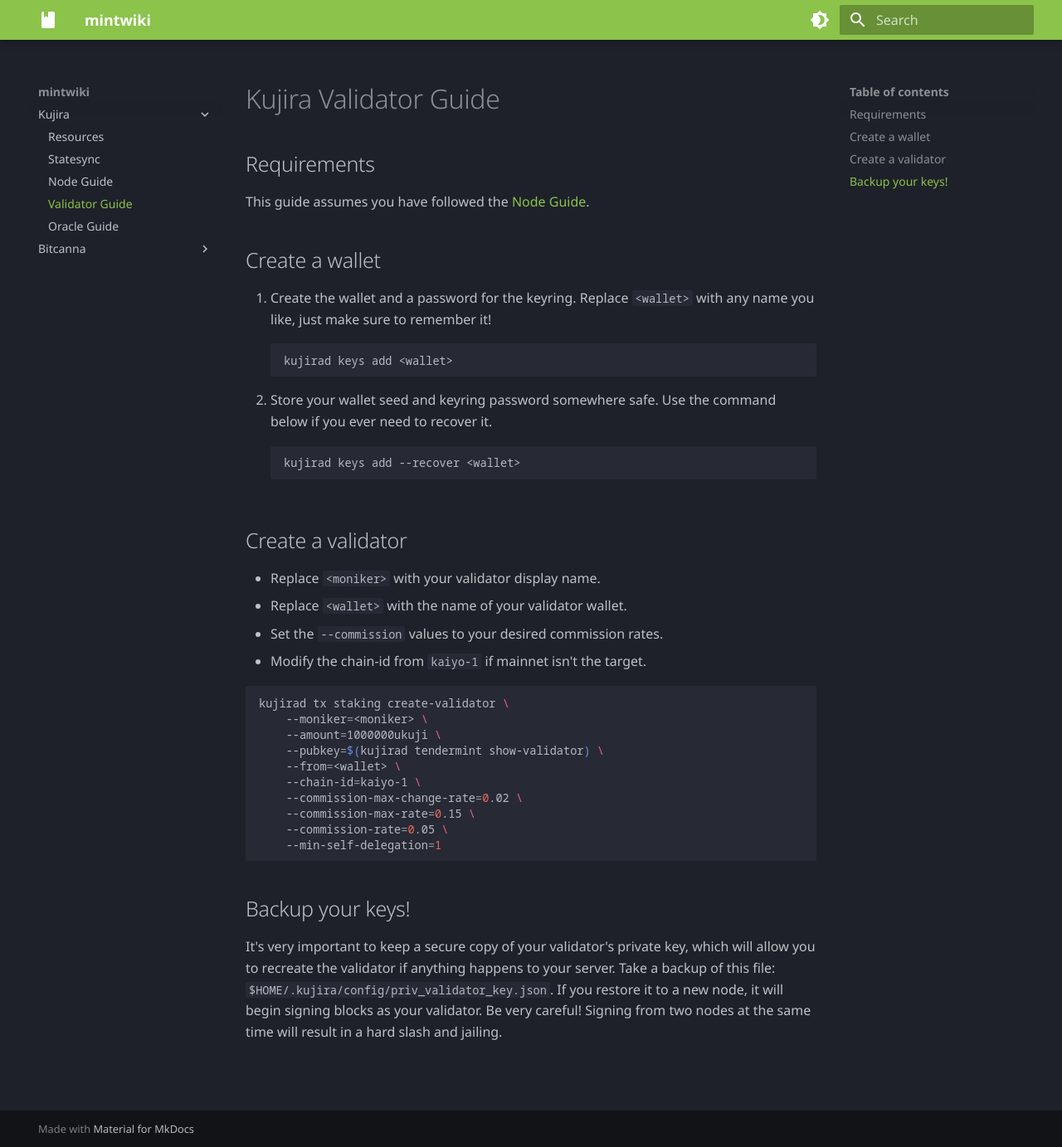
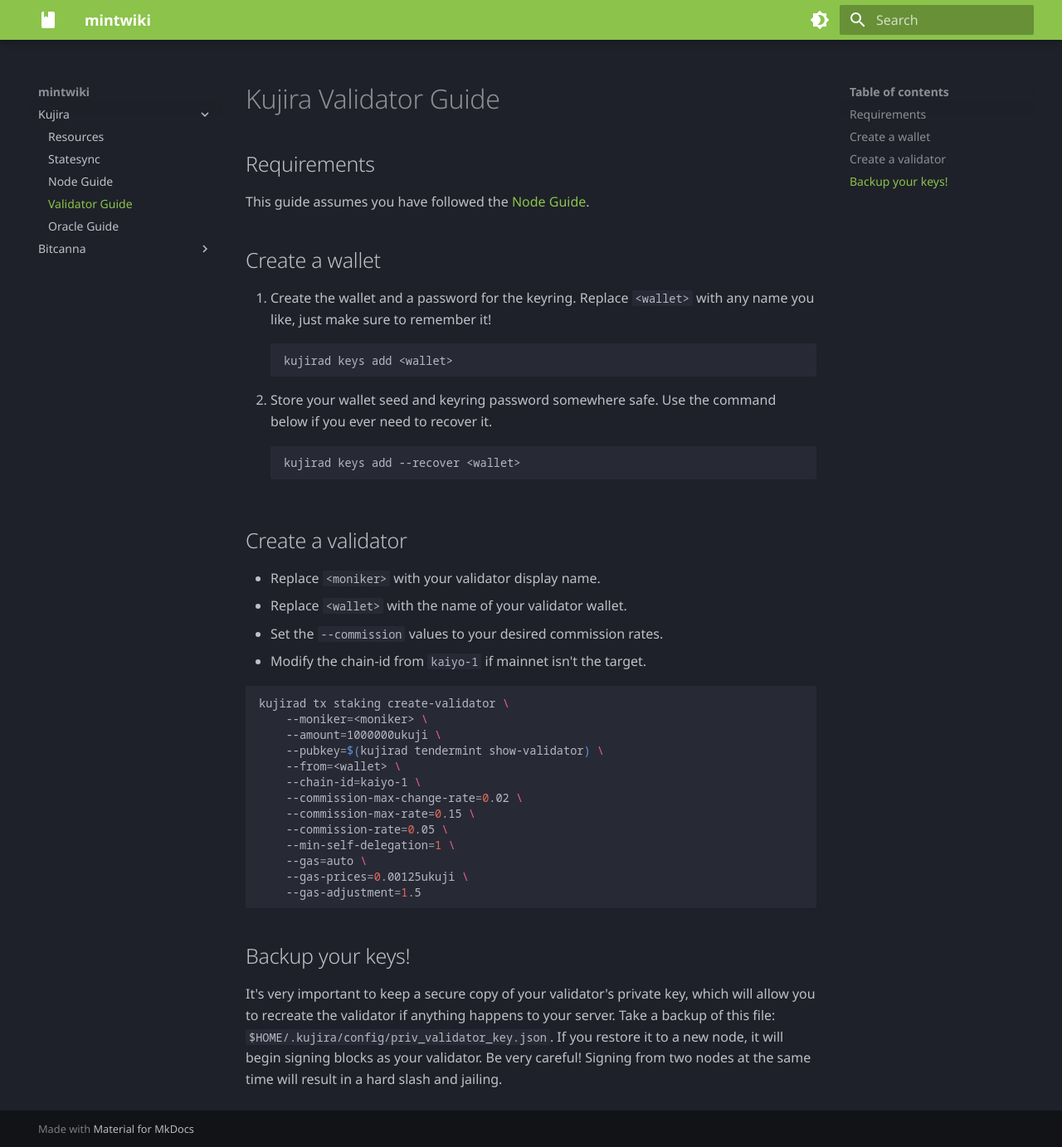
Before and after one commit to mintthemoon/mintwiki, an MkDocs documentation site: the page built from docs/kujira/validator-guide.md, in a window 1280 px wide and 1383 px high. Shown: the whole window at 83% size. Built offline with MkDocs 1.6.1 and Material for MkDocs 9.7.7, drawn with Linux system fonts in a browser that asks for light colours.

Commit message:
update validator creation gas and seeds

````diff
--- a/docs/kujira/validator-guide.md
+++ b/docs/kujira/validator-guide.md
@@ -30,7 +30,10 @@ kujirad tx staking create-validator \
     --commission-max-change-rate=0.02 \
     --commission-max-rate=0.15 \
     --commission-rate=0.05 \
-    --min-self-delegation=1
+    --min-self-delegation=1 \
+    --gas=auto \
+    --gas-prices=0.00125ukuji \
+    --gas-adjustment=1.5
 ```
 
 ## Backup your keys!
````
Also changed, not shown: docs/kujira/node-guide.md (+1 -1 lines).
